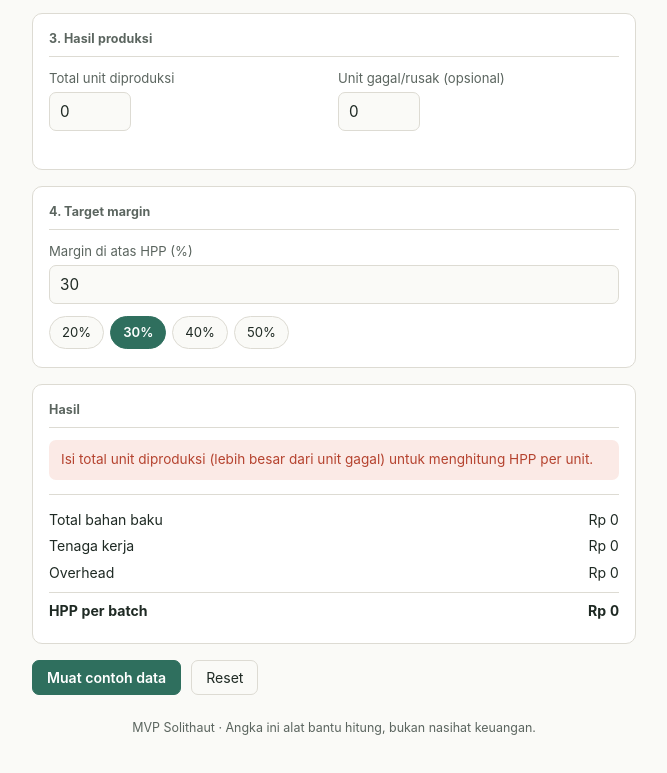
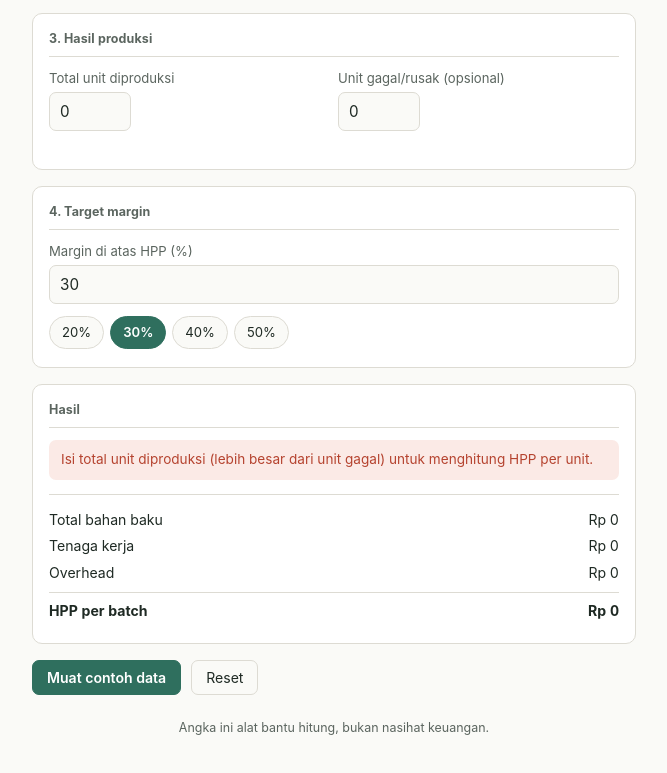
Before and after one commit to solithaut/HPP-UMKM, a plain HTML site: page index.html in a window 1280 px wide. Shown: the part 569-1342 px from the top of the page, without its empty margins (306-973 px from the left). Drawn offline with Linux system fonts and the light colour scheme.

Commit message:
Update index.html

```diff
--- a/index.html
+++ b/index.html
@@ -139,7 +139,7 @@ footer{color:var(--sub); font-size:0.78rem; text-align:center; margin-top:24px;}
   <button onclick="resetAll()">Reset</button>
 </div>
 
-<footer>MVP Solithaut · Angka ini alat bantu hitung, bukan nasihat keuangan.</footer>
+<footer>Angka ini alat bantu hitung, bukan nasihat keuangan.</footer>
 </div>
 
 <script>
```
